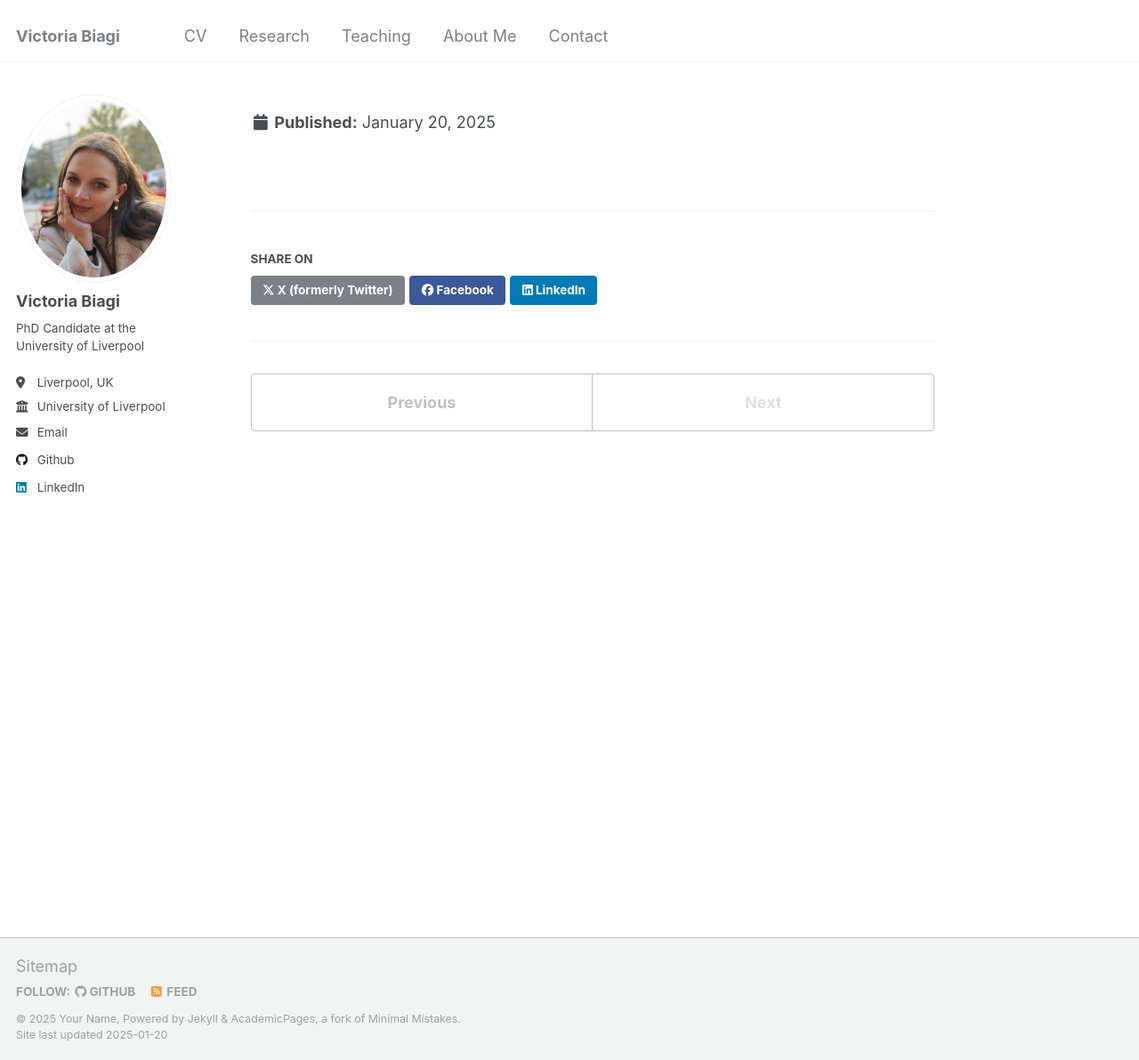
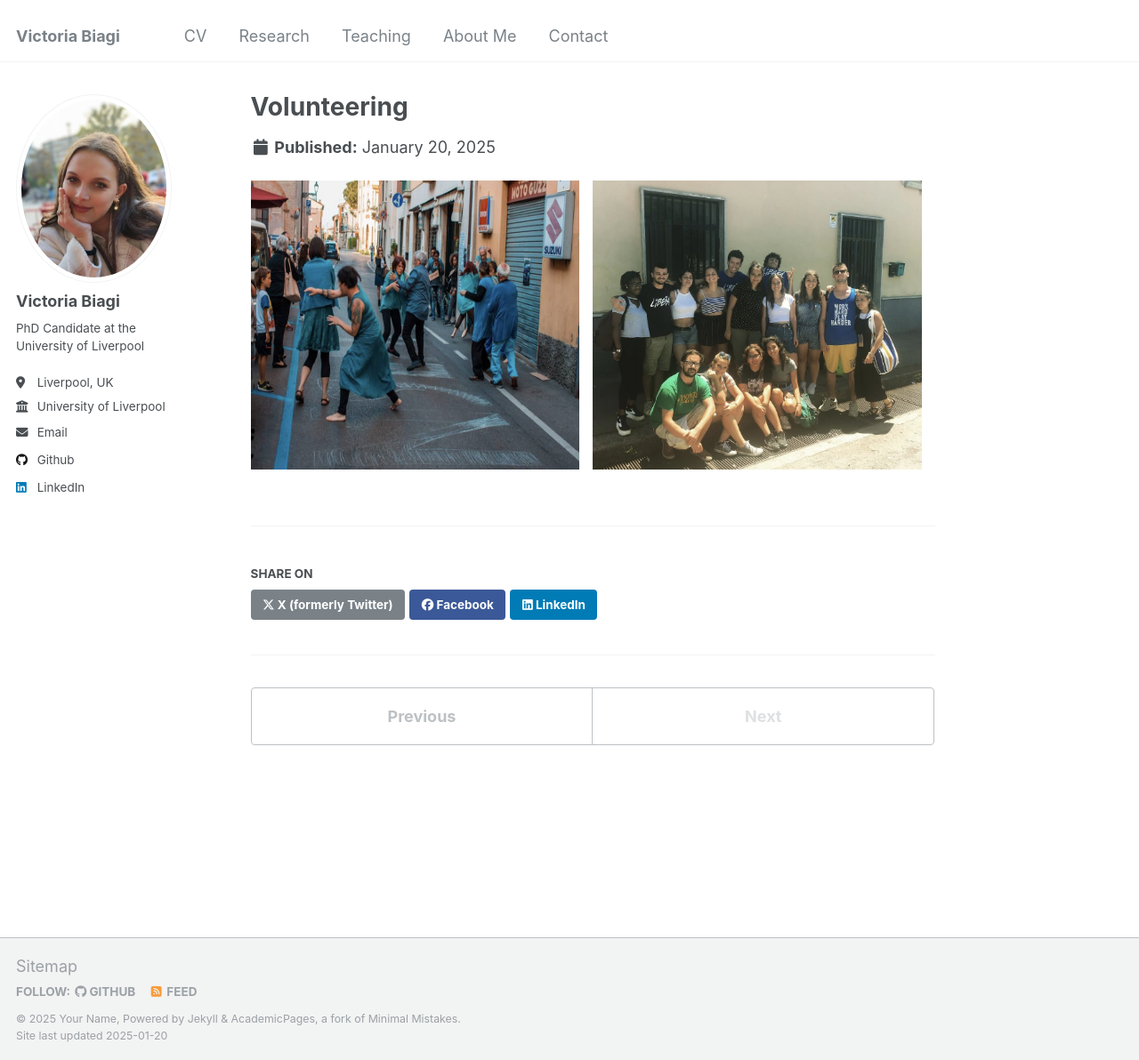
Before and after one commit to victoriabiagi/victoriabiagi.github.io, a Jekyll site: the page built from _portfolio/portfolio-2.md, in a window 1280 px wide and 1192 px high. Shown: the whole window at 89% size. Built offline with Jekyll 4.4.1, drawn with Linux system fonts in a browser that asks for light colours.

Commit message:
Update portfolio-2.md

```diff
--- a/_portfolio/portfolio-2.md
+++ b/_portfolio/portfolio-2.md
@@ -1,9 +1,10 @@
 ---
 title: "Volunteering"
-excerpt: "In January 2018 I co-founded *Opera APS* a Circolo ARCI and cultural center that uses dance and art therapy to support individuals facing psychological challenges. Through creative expression, we provide a space for people to engage with the arts as a means of therapy and personal growth. The same year, I joined *Libera. Associazioni, Nomi e Numeri contro le Mafie* as a volunteer. Libera is a nationally recognised association working on raising awareness about Mafia infiltrations and the threats posed by organized crime in Italy. I also volunteered and took part in project to restore Mafia confiscated properties in the South of Italy. <br/>
-<div style='width: 100%; padding: 0;'>
-  <img src='/images/WhatsApp Image 2025-01-17 at 11.14.50.jpeg' style='width: 48%; margin-right: 4%;' />
-  <img src='/images/WhatsApp Image 2025-01-17 at 11.14.50 (1).jpeg' style='width: 48%;' />
+excerpt: "In January 2018 I co-founded *Opera APS*, a Circolo ARCI and cultural center that uses dance and art therapy to support individuals facing psychological challenges. Through creative expression, we provide a space for people to engage with the arts as a means of therapy and personal growth. The same year, I joined *Libera. Associazioni, Nomi e Numeri contro le Mafie* as a volunteer. Libera is a nationally recognised association working on raising awareness about Mafia infiltrations and the threats posed by organized crime in Italy. I also volunteered and took part in projects to restore Mafia-confiscated properties in the South of Italy."
 collection: portfolio
-  </div>
 ---
+
+<div style="display: flex; gap: 2%; width: 100%;">
+  <img src="/images/WhatsApp Image 2025-01-17 at 11.14.50.jpeg" style="width: 48%;" />
+  <img src="/images/WhatsApp Image 2025-01-17 at 11.14.50 (1).jpeg" style="width: 48%;" />
+</div>
```
